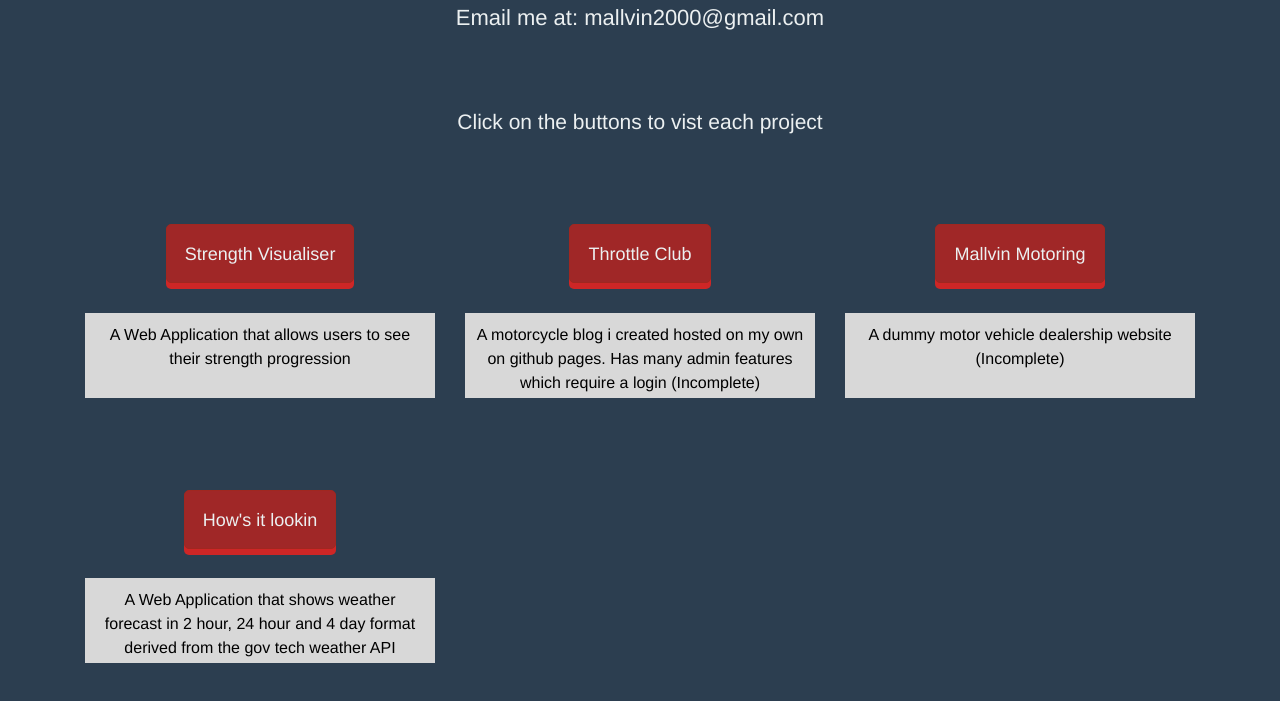
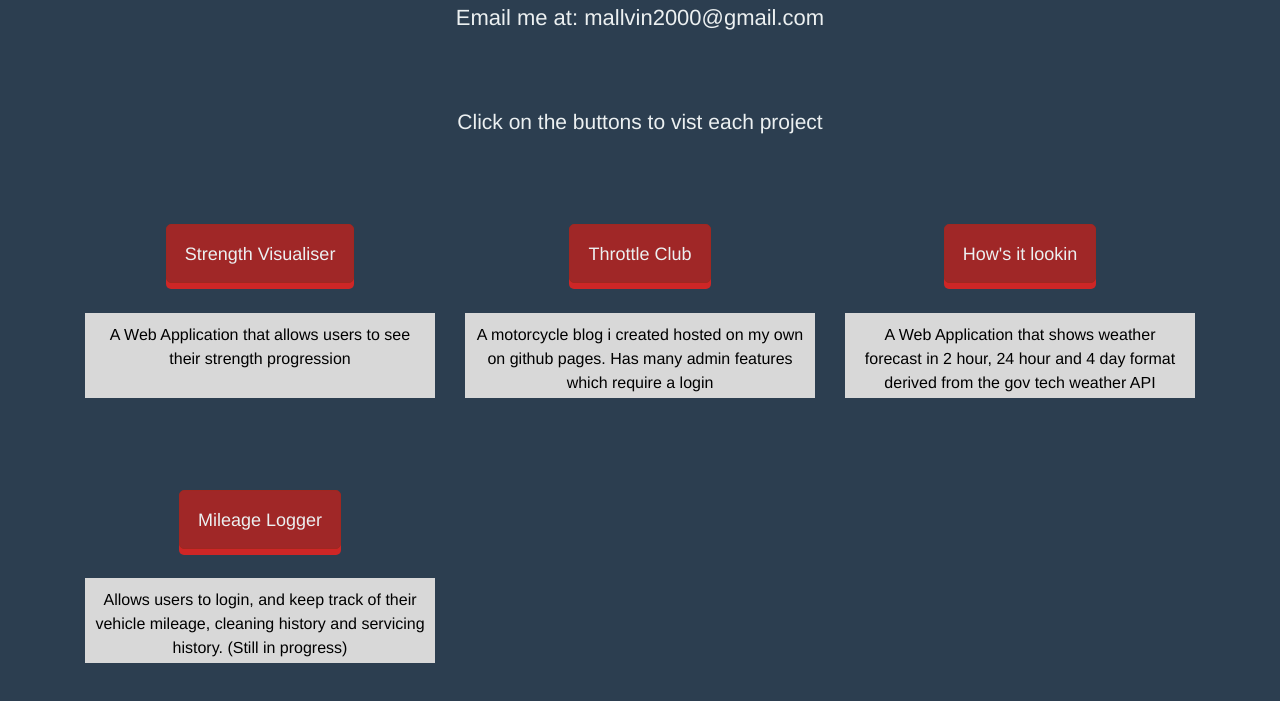
Before and after one commit to Mallvin2000/Mallvin2000.github.io, a website: page Frontend/index.html in a window 1280 px wide. Shown: the part 105-806 px from the top of the page. Drawn offline with nearby package versions, Linux system fonts and the light colour scheme.

Commit message:
updating portfolio contents

```diff
--- a/Frontend/index.html
+++ b/Frontend/index.html
@@ -61,13 +61,13 @@
 
                     <div class="info-banner">
                         <p>A motorcycle blog i created hosted on my own on github pages. Has many admin features which
-                            require a login (Incomplete)
+                            require a login
                         </p>
                     </div>
 
                 </div>
 
-                <div class="project-link col-md-4">
+                <!-- <div class="project-link col-md-4">
                     <div class="link">
                         <a class="button-3d" href="">Mallvin Motoring</a>
                     </div>
@@ -76,7 +76,7 @@
                         <p>A dummy motor vehicle dealership website (Incomplete)</p>
                     </div>
 
-                </div>
+                </div> -->
 
                 <div class="project-link col-md-4">
                     <div class="link">
@@ -90,6 +90,20 @@
                     </div>
 
                 </div>
+
+                <div class="project-link col-md-4">
+                    <div class="link">
+                        <a class="button-3d" href="" target="_blank">Mileage Logger</a>
+                    </div>
+
+                    <div class="info-banner">
+                        <p>
+                            Allows users to login, and keep track of their vehicle mileage, cleaning history and servicing history. (Still in progress)
+                        </p>
+                    </div>
+
+                </div>
+
             </div>
         </div>
 
```
